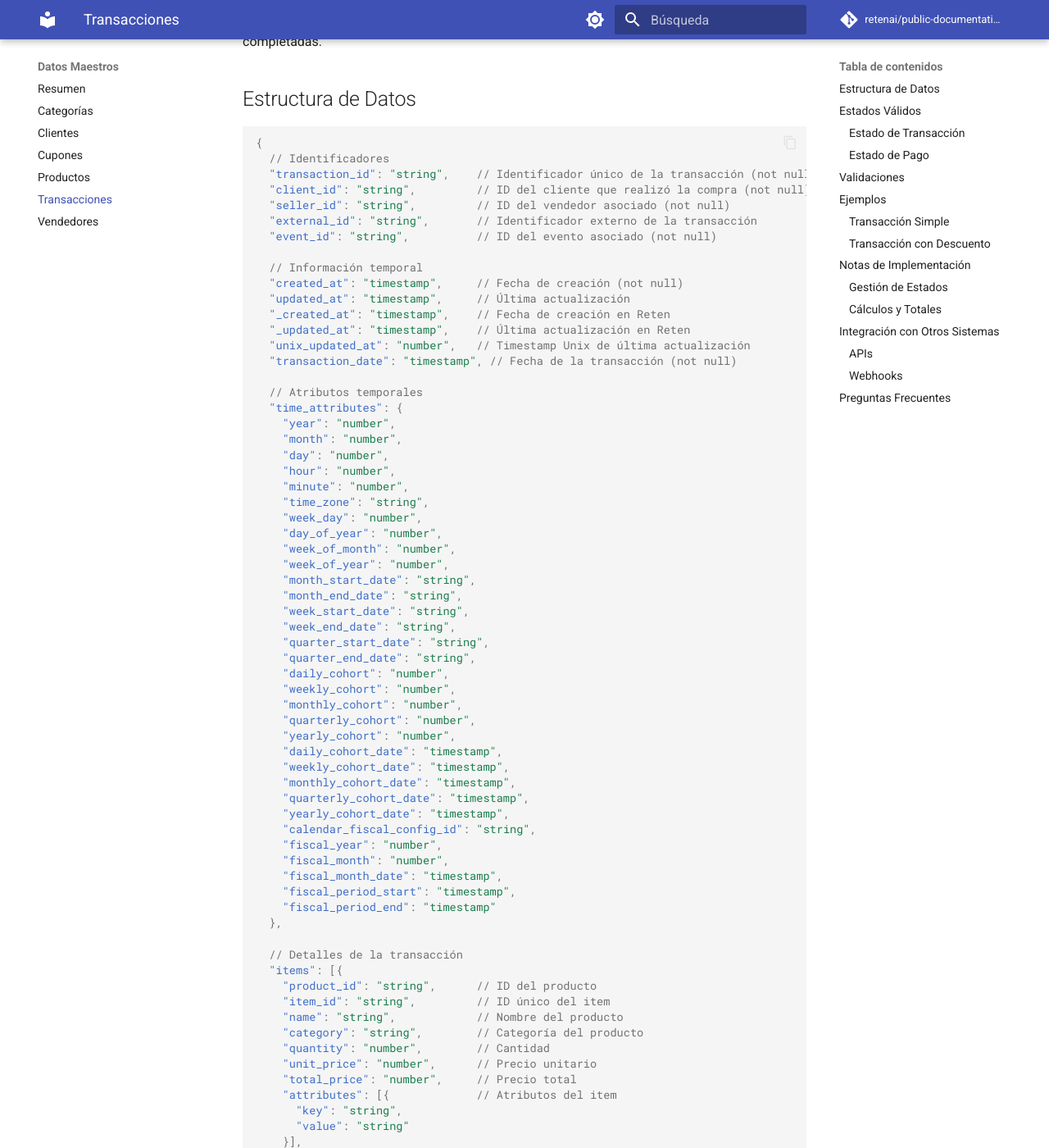
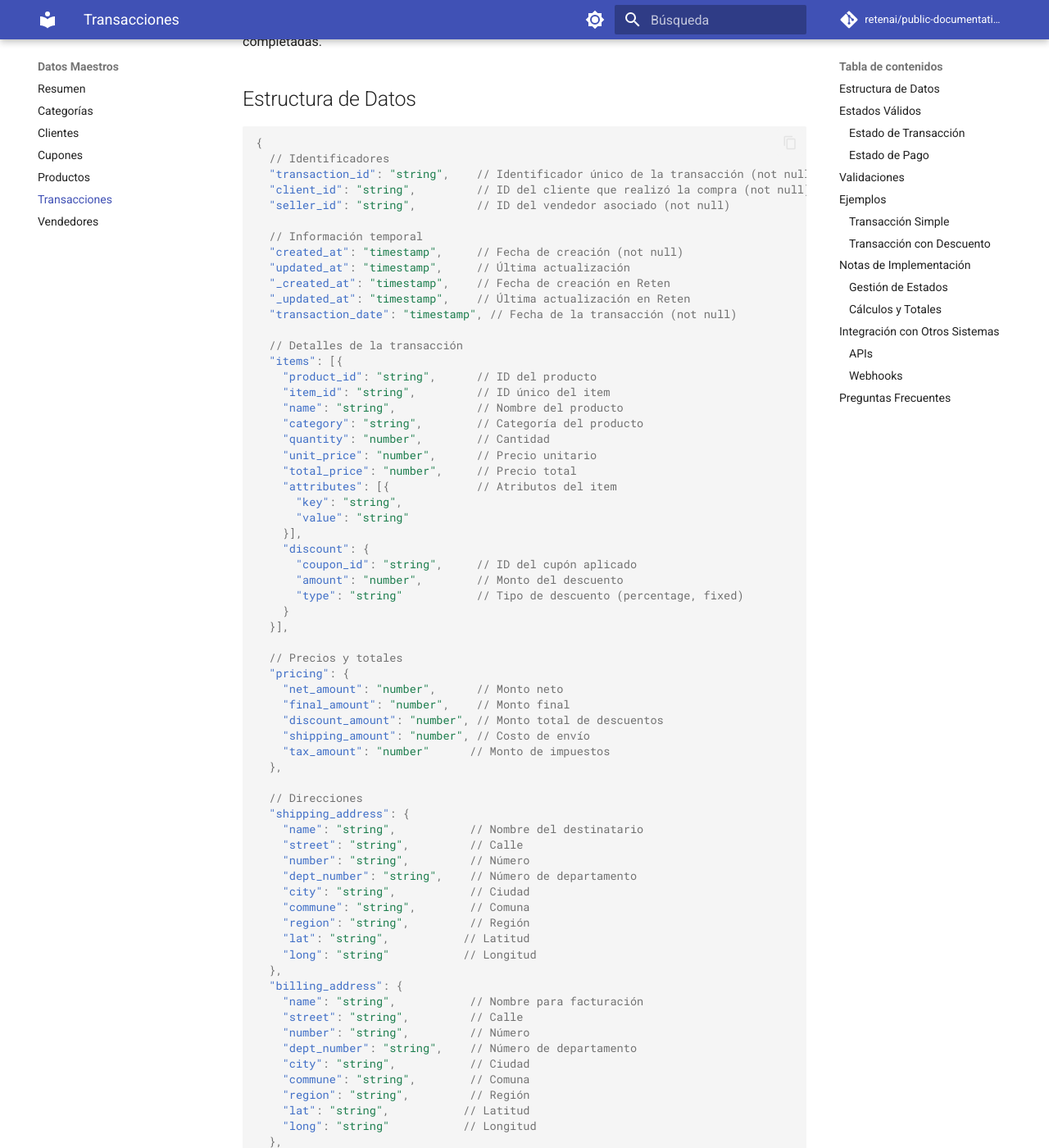
Before and after one commit to retenai/public-documentation, an MkDocs documentation site: the page built from docs/master-data/transactions/README.md, in a window 1280 px wide and 1400 px high, scrolled down 241 px. Shown: the whole window at 82% size. Built offline with MkDocs 1.6.1 and Material for MkDocs 9.7.7, drawn with Linux system fonts in a browser that asks for light colours; comment, search, counter and statistics services are not loaded; some of the changed text lies outside the part shown.

Commit message:
docs: update transaction examples to match current structure

```diff
--- a/docs/master-data/transactions/README.md
+++ b/docs/master-data/transactions/README.md
@@ -10,52 +10,13 @@ Las transacciones representan las compras realizadas por los clientes en el sist
   "transaction_id": "string",    // Identificador único de la transacción (not null)
   "client_id": "string",         // ID del cliente que realizó la compra (not null)
   "seller_id": "string",         // ID del vendedor asociado (not null)
-  "external_id": "string",       // Identificador externo de la transacción
-  "event_id": "string",          // ID del evento asociado (not null)
 
   // Información temporal
   "created_at": "timestamp",     // Fecha de creación (not null)
   "updated_at": "timestamp",     // Última actualización
   "_created_at": "timestamp",    // Fecha de creación en Reten
   "_updated_at": "timestamp",    // Última actualización en Reten
-  "unix_updated_at": "number",   // Timestamp Unix de última actualización
   "transaction_date": "timestamp", // Fecha de la transacción (not null)
-
-  // Atributos temporales
-  "time_attributes": {
-    "year": "number",
-    "month": "number",
-    "day": "number",
-    "hour": "number",
-    "minute": "number",
-    "time_zone": "string",
-    "week_day": "number",
-    "day_of_year": "number",
-    "week_of_month": "number",
-    "week_of_year": "number",
-    "month_start_date": "string",
-    "month_end_date": "string",
-    "week_start_date": "string",
-    "week_end_date": "string",
-    "quarter_start_date": "string",
-    "quarter_end_date": "string",
-    "daily_cohort": "number",
-    "weekly_cohort": "number",
-    "monthly_cohort": "number",
-    "quarterly_cohort": "number",
-    "yearly_cohort": "number",
-    "daily_cohort_date": "timestamp",
-    "weekly_cohort_date": "timestamp",
-    "monthly_cohort_date": "timestamp",
-    "quarterly_cohort_date": "timestamp",
-    "yearly_cohort_date": "timestamp",
-    "calendar_fiscal_config_id": "string",
-    "fiscal_year": "number",
-    "fiscal_month": "number",
-    "fiscal_month_date": "timestamp",
-    "fiscal_period_start": "timestamp",
-    "fiscal_period_end": "timestamp"
-  },
 
   // Detalles de la transacción
   "items": [{
```
Also changed, not shown: other parts of docs/master-data/transactions/README.md (+84 -13 lines).
